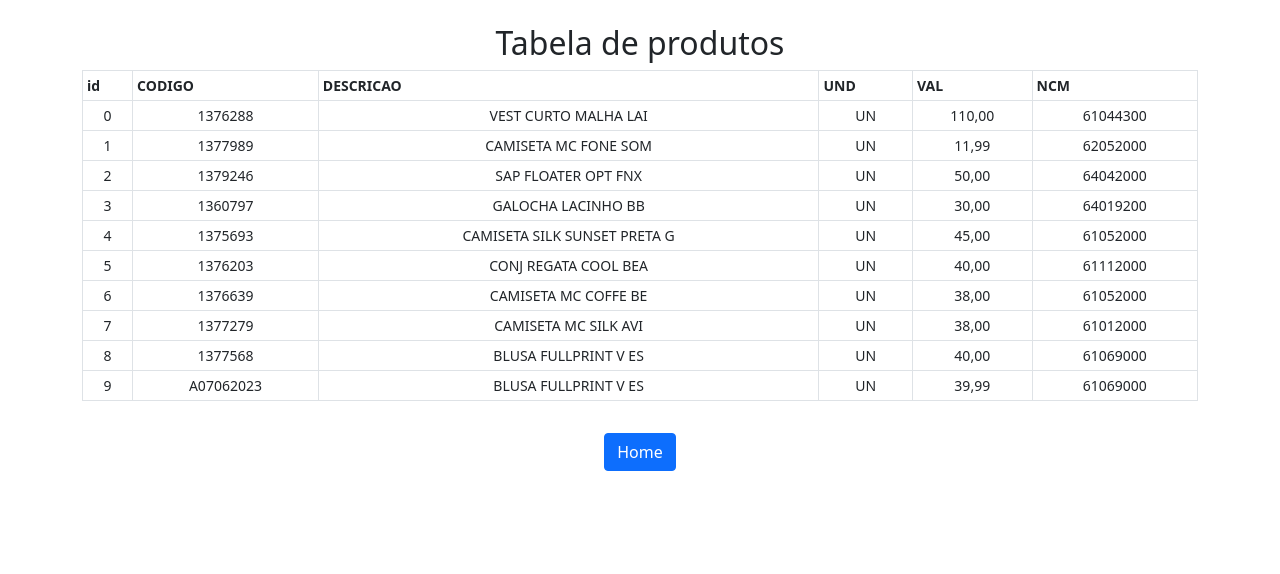
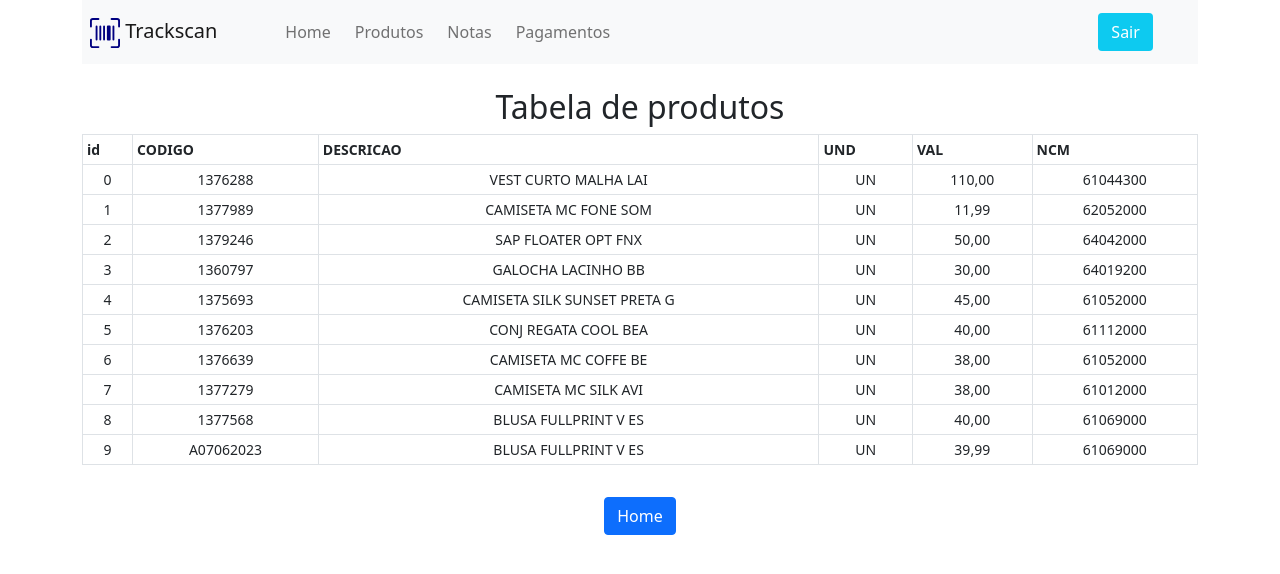
Before and after one commit to 2lc/Cloud, a Flask app: page /produtos in a window 1280 px wide. Shown: the top 574 px of the page. Run offline with Flask 3, Linux system fonts and the light colour scheme; a user stored in the database is signed in; some libraries are stand-ins or nearby versions.

Commit message:
Atualização

```diff
--- a/templates/auth.html
+++ b/templates/auth.html
@@ -1,4 +1,4 @@
-{% extends "base.html" %}
+{% extends "base_login.html" %}
 {% block title%} {{ title }} {% endblock %}
 {% block content%}
 <div class="container">
@@ -25,7 +25,7 @@
                             <path
                                 d="M1.5 1a.5.5 0 0 0-.5.5v3a.5.5 0 0 1-1 0v-3A1.5 1.5 0 0 1 1.5 0h3a.5.5 0 0 1 0 1h-3zM11 .5a.5.5 0 0 1 .5-.5h3A1.5 1.5 0 0 1 16 1.5v3a.5.5 0 0 1-1 0v-3a.5.5 0 0 0-.5-.5h-3a.5.5 0 0 1-.5-.5zM.5 11a.5.5 0 0 1 .5.5v3a.5.5 0 0 0 .5.5h3a.5.5 0 0 1 0 1h-3A1.5 1.5 0 0 1 0 14.5v-3a.5.5 0 0 1 .5-.5zm15 0a.5.5 0 0 1 .5.5v3a1.5 1.5 0 0 1-1.5 1.5h-3a.5.5 0 0 1 0-1h3a.5.5 0 0 0 .5-.5v-3a.5.5 0 0 1 .5-.5zM3 4.5a.5.5 0 0 1 1 0v7a.5.5 0 0 1-1 0v-7zm2 0a.5.5 0 0 1 1 0v7a.5.5 0 0 1-1 0v-7zm2 0a.5.5 0 0 1 1 0v7a.5.5 0 0 1-1 0v-7zm2 0a.5.5 0 0 1 .5-.5h1a.5.5 0 0 1 .5.5v7a.5.5 0 0 1-.5.5h-1a.5.5 0 0 1-.5-.5v-7zm3 0a.5.5 0 0 1 1 0v7a.5.5 0 0 1-1 0v-7z" />
                         </svg>
-                        Track Scan</h2>
+                        Trackscan</h2>
                     <h5 class="text-primary mt-3">{{ text }}</h5>
                 </div>
 
@@ -70,7 +70,7 @@
                 <div class="text-center">
 
                     <div class="d-grid gap-2">
-                        <button type="submit" class="btn btn-block btn-primary mb-3"> {{ btn_action }} </button>
+                        <button type="submit" class="btn btn-block bg-info text-white mb-3"> {{ btn_action }} </button>
                     </div>
 
                     <p>
--- a/templates/base.html
+++ b/templates/base.html
@@ -17,14 +17,52 @@
 </head>
 
 <body>
-    <div class="container-fluid">
-        {% block content%}
-        {% endblock %}
+    <!-- Imagem e texto -->
+    <div class="container">
+    <nav class="navbar navbar-expand-lg navbar-light bg-light p-2">
+        <button class="navbar-toggler" type="button" data-toggle="collapse" data-target="#navbarNav">
+        <span class="navbar-toggler-icon"></span>
+        </button>
+        <div class="col-sm-2 align-self-center align-self-start bg-light">
+        <a class="navbar-brand" href="/">
+            <svg xmlns="http://www.w3.org/2000/svg" width="30" fill="Navy" height="30" class="bi bi-upc-scan"
+            viewBox="0 0 16 16">
+            <path
+                d="M1.5 1a.5.5 0 0 0-.5.5v3a.5.5 0 0 1-1 0v-3A1.5 1.5 0 0 1 1.5 0h3a.5.5 0 0 1 0 1h-3zM11 .5a.5.5 0 0 1 .5-.5h3A1.5 1.5 0 0 1 16 1.5v3a.5.5 0 0 1-1 0v-3a.5.5 0 0 0-.5-.5h-3a.5.5 0 0 1-.5-.5zM.5 11a.5.5 0 0 1 .5.5v3a.5.5 0 0 0 .5.5h3a.5.5 0 0 1 0 1h-3A1.5 1.5 0 0 1 0 14.5v-3a.5.5 0 0 1 .5-.5zm15 0a.5.5 0 0 1 .5.5v3a1.5 1.5 0 0 1-1.5 1.5h-3a.5.5 0 0 1 0-1h3a.5.5 0 0 0 .5-.5v-3a.5.5 0 0 1 .5-.5zM3 4.5a.5.5 0 0 1 1 0v7a.5.5 0 0 1-1 0v-7zm2 0a.5.5 0 0 1 1 0v7a.5.5 0 0 1-1 0v-7zm2 0a.5.5 0 0 1 1 0v7a.5.5 0 0 1-1 0v-7zm2 0a.5.5 0 0 1 .5-.5h1a.5.5 0 0 1 .5.5v7a.5.5 0 0 1-.5.5h-1a.5.5 0 0 1-.5-.5v-7zm3 0a.5.5 0 0 1 1 0v7a.5.5 0 0 1-1 0v-7z" />
+            </svg>
+            Trackscan
+        </a>
+        </div>
+        <div class="collapse navbar-collapse" id="navbarNav">
+        <ul class="navbar-nav">
+            <li class="nav-item m-1">
+            <a class="nav-link" href="/">Home</a>
+            </li>
+            <li class="nav-item m-1">
+            <a class="nav-link" href="/produtos">Produtos</a>
+            </li>
+            <li class="nav-item m-1">
+            <a class="nav-link" href="/importar">Notas</a>
+            </li>
+            <li class="nav-item m-1">
+            <a class="nav-link" href="#">Pagamentos</a>
+            </li>
+            <li class="nav-item m-1">
+            <a class="nav-link"></a>
+            </li>
+        </ul>
+        </div>
+        <div class="col-sm-1 align-self-center align-self-end">
+        <a class="btn bg-info text-white" href="{{url_for('logout')}}">Sair</a>
+        </div>
+    </nav>
     </div>
     <!-- Bootstrap Bundle with Popper -->
     <script src="https://cdn.jsdelivr.net/npm/bootstrap@5.0.2/dist/js/bootstrap.bundle.min.js"
         integrity="sha384-MrcW6ZMFYlzcLA8Nl+NtUVF0sA7MsXsP1UyJoMp4YLEuNSfAP+JcXn/tWtIaxVXM"
         crossorigin="anonymous"></script>
+{% block content%}
+{% endblock %}
 </body>
 
 </html>
--- /dev/null
+++ b/templates/desktop.ini
@@ -0,0 +1,2 @@
+[LocalizedFileNames]
+base_login.html=@base_login.html,0
--- a/templates/import.html
+++ b/templates/import.html
@@ -16,7 +16,7 @@
 
         {% else %}
 
-        <a class="btn btn-primary" href="{{url_for('login')}}">Sign in / Sign Up</a>
+        <meta http-equiv="refresh" content="0; URL='/login'" />
 
         {% endif %}
     </form>
--- a/templates/produtos.html
+++ b/templates/produtos.html
@@ -15,7 +15,7 @@
 
     {% else %}
 
-    <a class="btn btn-primary" href="{{url_for('login')}}">Sign in / Sign Up</a>
+    <meta http-equiv="refresh" content="0; URL='/login'" />
 
     {% endif %}
 </div>
```
Also changed, not shown: templates/base_login.html (added, +24 -0 lines), templates/index.html (+6 -45 lines), instance/database.db.
